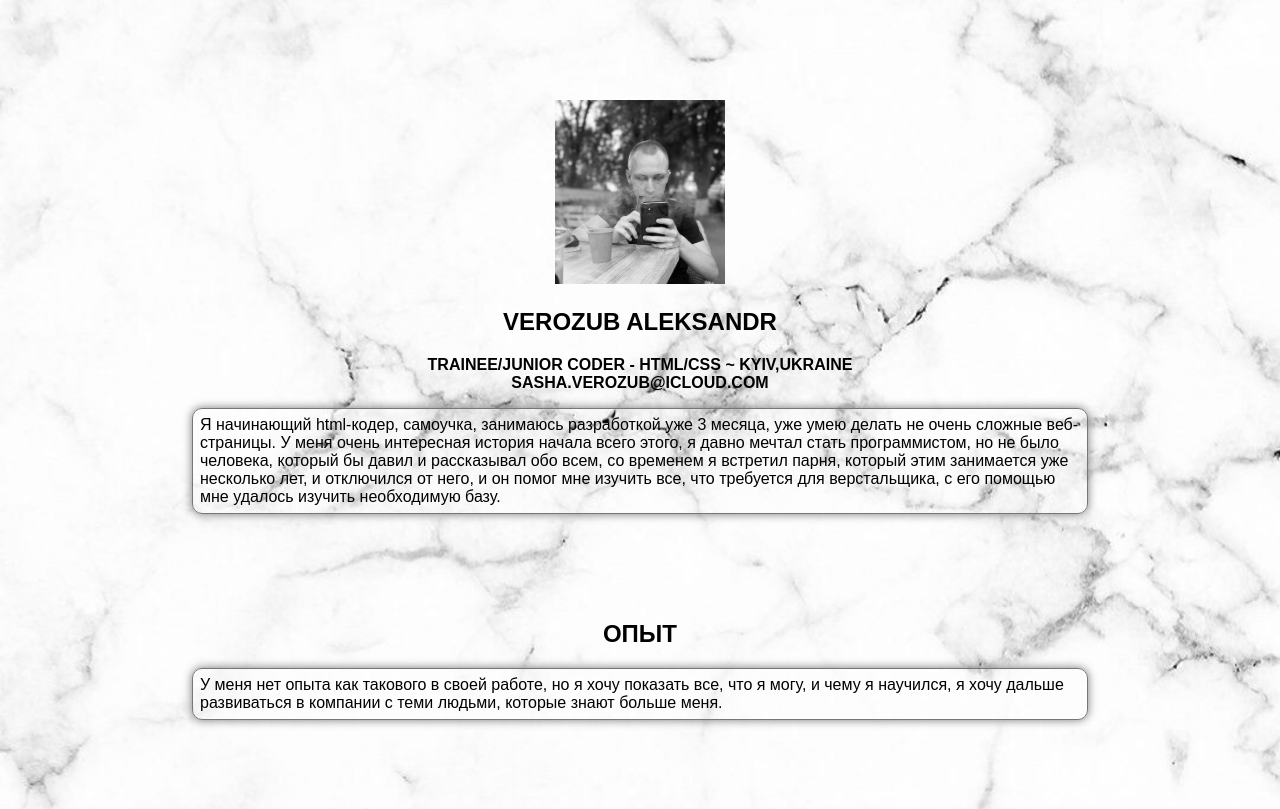
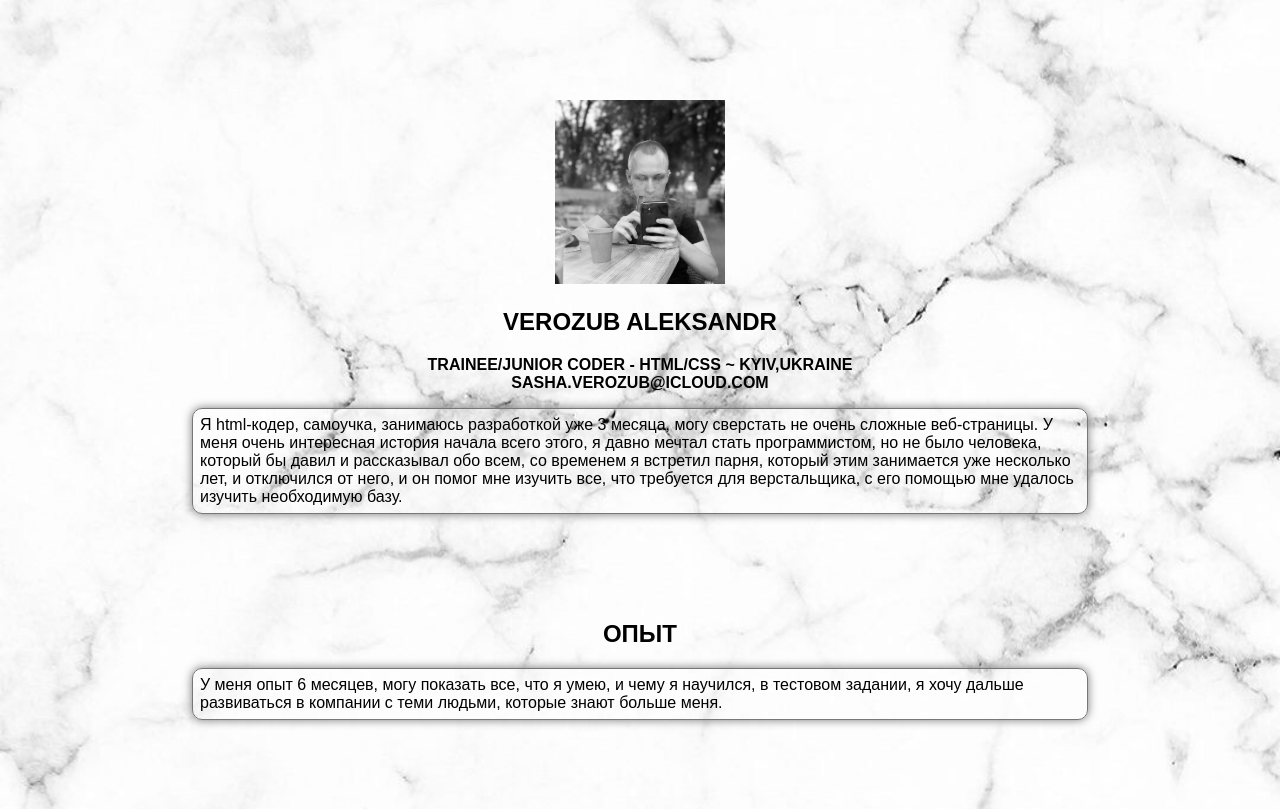
Before and after one commit to Aleksandr1201/resume, a plain HTML site: page index.html in a window 1280 px wide. Shown: the top 809 px of the page. Drawn offline with Linux system fonts and the light colour scheme.

Commit message:
Add files via upload

```diff
--- a/index.html
+++ b/index.html
@@ -1,10 +1,12 @@
 <!DOCTYPE html>
 <html lang="ru">
+
 <head>
   <meta charset="UTF-8" />
   <title>Document</title>
   <link rel="stylesheet" href="css/main.css" />
 </head>
+
 <body>
   <header>
     <div class="container">
@@ -20,8 +22,8 @@
           </div>
           <div class="about_me">
             <p>
-                Я начинающий html-кодер, самоучка, занимаюсь разработкой уже 3
-                месяца, уже умею делать не очень сложные веб-страницы. У меня
+              Я html-кодер, самоучка, занимаюсь разработкой уже 3
+              месяца, могу сверстать не очень сложные веб-страницы. У меня
               очень интересная история начала всего этого, я давно мечтал
               стать программистом, но не было человека, который бы давил и
               рассказывал обо всем, со временем я встретил парня, который этим
@@ -40,8 +42,8 @@
         <div class="header_discription">
           <h2>ОПЫТ</h2>
           <p>
-              У меня нет опыта как такового в своей работе, но я хочу показать
-              все, что я могу, и чему я научился, я хочу дальше развиваться в
+            У меня опыт 6 месяцев, могу показать
+            все, что я умею, и чему я научился, в тестовом задании, я хочу дальше развиваться в
             компании с теми людьми, которые знают больше меня.
           </p>
         </div>
@@ -65,4 +67,5 @@
     </div>
   </section>
 </body>
+
 </html>
```
Lines whose indentation alone changed are shown as unchanged.
